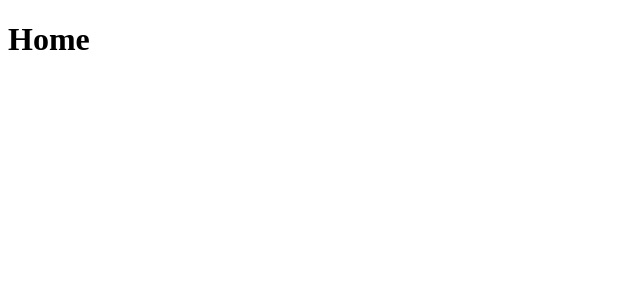
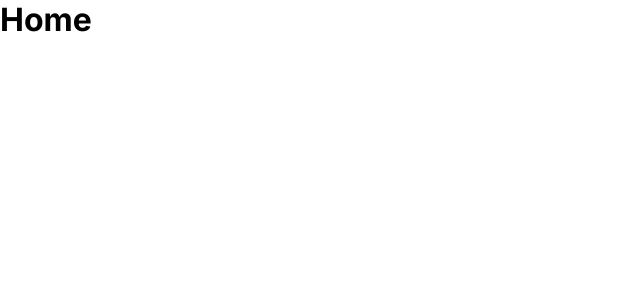
Before and after one commit to closeWorker/closeWork, a React (Vite) app: page /home in a window 1280 px wide. Shown: the top 300 px of the page, without its empty margins (0-640 px from the left). Built offline with nearby package versions, Linux system fonts and the light colour scheme.

Commit message:
feat: creates the globalStyles file, containing the css reset and the color variables

```diff
--- a/index.html
+++ b/index.html
@@ -1,10 +1,16 @@
 <!DOCTYPE html>
-<html lang="en">
+<html lang="pt-br">
   <head>
     <meta charset="UTF-8" />
-    <link rel="icon" type="image/svg+xml" href="/vite.svg" />
+
+    <link rel="preconnect" href="https://fonts.googleapis.com" />
+    <link rel="preconnect" href="https://fonts.gstatic.com" crossorigin />
+    <link
+      href="https://fonts.googleapis.com/css2?family=Inter:wght@400;600;700&display=swap"
+      rel="stylesheet"
+    />
     <meta name="viewport" content="width=device-width, initial-scale=1.0" />
-    <title>Vite + React + TS</title>
+    <title>CloseWork</title>
   </head>
   <body>
     <div id="root"></div>
--- a/src/App.tsx
+++ b/src/App.tsx
@@ -1,9 +1,11 @@
 import { RoutesApp } from "./router";
+import { GlobalStyle } from "./styles/global";
 
 export const App = () => {
   return (
     <div className="App">
       <RoutesApp />
+      <GlobalStyle />
     </div>
   );
 };
--- /dev/null
+++ b/src/styles/global.ts
@@ -0,0 +1,52 @@
+import { createGlobalStyle } from "styled-components";
+
+export const GlobalStyle = createGlobalStyle`
+
+  *{
+    margin: 0;
+    padding: 0;
+    box-sizing: border-box;
+    font-family: 'Inter', sans-serif;
+  }
+
+  ul{
+    list-style-type: none;
+  }
+
+:root {
+
+  --color-blue-1: #111C31;
+  --color-blue-2: #263F6D;
+  --color-blue-3: #3A60A6 ;
+  --color-blue-4: #6487C8;
+  --color-blue-5: #A0B6DD;
+  --color-blue-6: #D5DEF0;
+
+  --color-gray-1: #212529;
+  --color-gray-2: #343A40;
+  --color-gray-3: #495057 ;
+  --color-gray-4: #868E96;
+  --color-gray-5: #ADB5BD;
+  --color-gray-6: #CED4DA;
+  --color-gray-7: #DEE2E6;
+  --color-gray-8: #E9ECEF;
+  --color-gray-9: #F1F3F5 ;
+  --color-gray-10: #F8F9FA;
+
+  --color-neutral-white: #ffffff;
+  --color-neutral-black: #000000;
+
+  --color-sucess: #168821;
+  --color-negative: #E60000;
+  --color-negative-hover: #E60000;
+
+
+
+}
+
+body{
+  background-color: var(--color-neutral-white);
+}
+
+
+`;
```
Also changed, not shown: src/components/Button/style.ts (+19 -19 lines), src/components/LinkNavigation/style.ts (+14 -18 lines).
